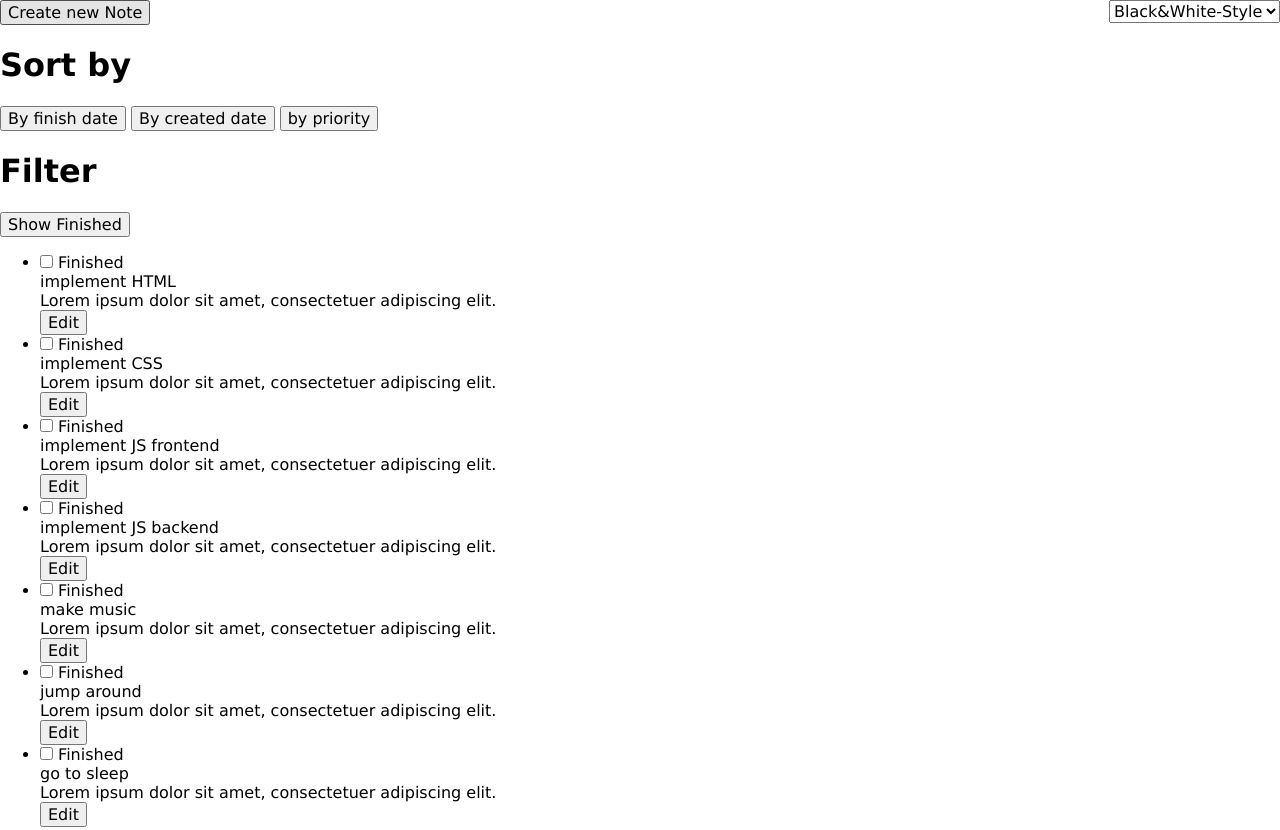
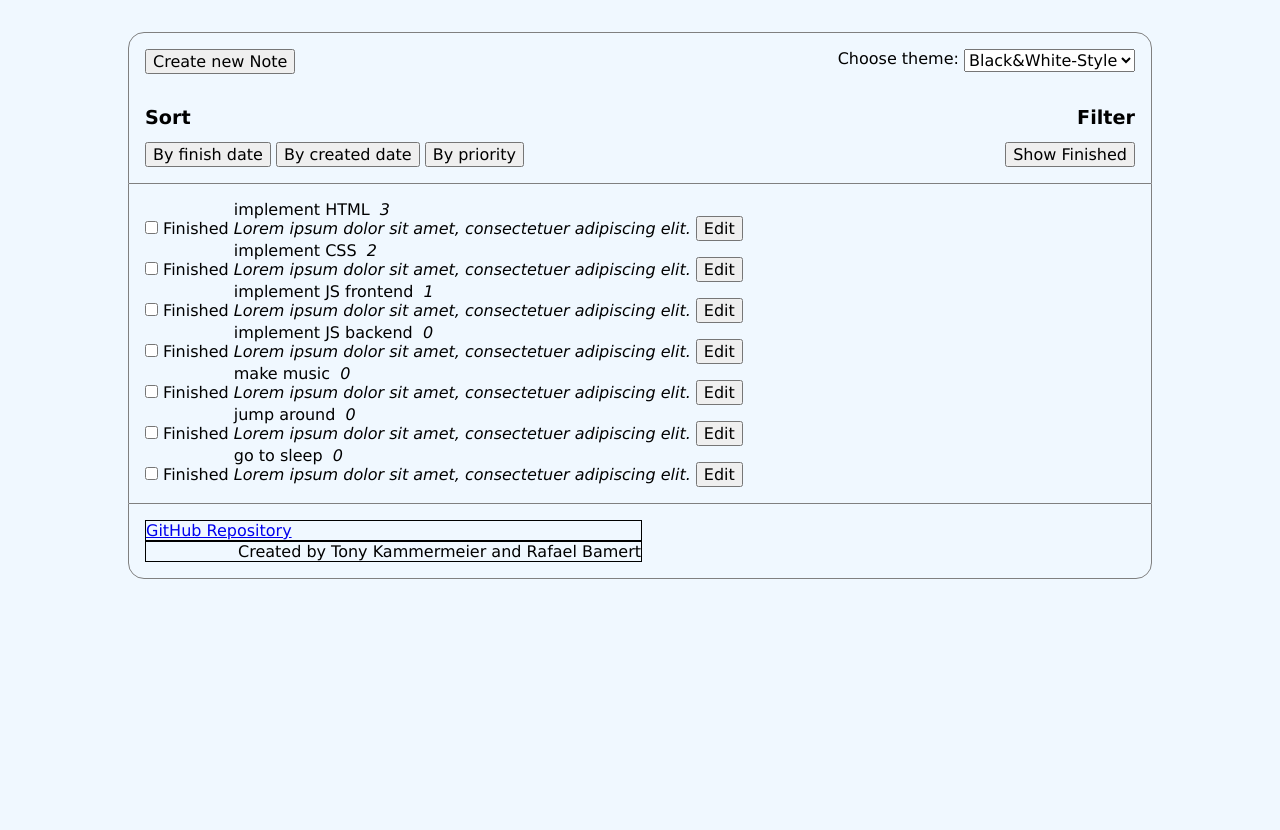
Before and after one commit to elafari/CAS-FEE_project1, a website: page wwwroot/index.html in a window 1280 px wide. Shown: the top 830 px of the page. After the commit the page ends 800 px from the top, so only its background shows below. Drawn offline with Linux system fonts and the light colour scheme.

Commit message:
content as ul layout

```diff
--- a/wwwroot/css/general.css
+++ b/wwwroot/css/general.css
@@ -1,49 +1,114 @@
 html {
     font-family: Verdana, sans-serif;
+}
+
+body {
+    min-width: 600px; /* @todo: remove when made responsive */
+    width: 80%;
+    margin: 2em auto;
+    background-color: aliceblue;
+}
+
+/**
+ * @Section: @todo: checkout @section, insert oocss section
+ */
+header, main, footer {
+    border: 1px solid grey;
+    padding: 1em;
+}
+
+/**
+ * Section: Header
+ */
+header {
+    border-radius: 1em 1em 0 0;
+}
+
+header select, header label {
+    float: right;
+}
+
+header > div > div {
+    float: left;
+}
+header > div > div:first-child {
+    width: 70%;
+}
+header > div > div:last-child {
+    width: 30%
+}
+
+h1 {
+    font-size: 1.2rem;
+    margin-top: 2rem;
+}
+
+#show-finished {
+    float:right;
+}
+
+header:after {
+    content: '';
+    display: block;
+    clear: both;
+}
+
+/**
+ * Section: Content
+ */
+main {
+    border-width: 0 1px;
+}
+
+/* ul */
+#notes {
+    list-style-type: none;
+    margin: 0 auto;
+    padding: 0;
+}
+
+li > span {
+    display: inline-block;
+}
+
+.title {
+
+}
+.prio {
+    font-style: oblique;
+}
+.desc {
+    font-style: italic;
+}
+
+
+/**
+ * Section: footer
+ */
+footer {
+    border-radius: 0 0 1em 1em;
+}
+
+footer span {
+    display: inline-block;
+    width: 50%;
+    border: 1px solid black;
+}
+
+.edit-task-item {
+    display: none;
+}
+
+.edit-task-item div label {
+    /*display: inline-block;*/
+    width: 30%;
+}
+
+.edit-task-item div input {
+    /*display: inline-block;*/
+    width: 70%;
 }
 
 .right {
     text-align: right;
 }
-
-header select {
-    float: right;
-}
-
-.task-item {
-    margin: 1em;}
-
-.task-item  label {
-    display: inline-block;
-    width: 20% }
-.task-item  select {
-    width: 40%
-}
-.task-item  button {
-    width: 4em;
-    padding: 0.5em;
-}
-
-footer {
-    font-size: 0.8em;
-    background-color: lightgrey;
-    padding: 1em;
-}
-
-footer span {
-    display: inline-block;
-    width: 50%;
-    //border: 1px solid black;
-}
-
-
-.edit-task-item {
-    display: none;
-}
-.edit-task-item div label {
-    /*display: inline-block;*/
-    width: 30%;}
-.edit-task-item div input {
-    /*display: inline-block;*/
-    width: 70%;
-}
--- a/wwwroot/css/themes/black_white.css
+++ b/wwwroot/css/themes/black_white.css
@@ -0,0 +1,2 @@
+#DADEC7 as background
+#BB3C13 as button..
--- a/wwwroot/index.html
+++ b/wwwroot/index.html
@@ -10,13 +10,15 @@
     <script id="notes-template" type="text/x-handlebars-template">
         {{#each this}}
         <li id="note-{{this.id}}">
+            <span>
                 <input type="checkbox" id="finish_note-{{this.id}}">
                 <label for="finish_note-{{this.id}}">Finished</label>
-            <div>
-                <div>{{this.title}}</div>
-                <div>{{this.importance}}</div><!-- @todo: 1 svg, 3 colors-->
-                <div>{{this.description}}</div><!-- @todo: Event-Handler expandDescription -->
-            </div>
+            </span>
+            <span>
+                <span class="title">{{this.title}}</span>&nbsp;
+                <span class="prio">{{this.prio}}</span><br><!-- @todo: 1 svg, 3 colors-->
+                <span class="desc">{{this.description}}</span><!-- @todo: Event-Handler expandDescription -->
+            </span>
             <button>Edit</button>
         </li>
         {{/each}}
@@ -25,24 +27,29 @@
 
 <body>
 <header>
+    <div>
         <button id="create">Create new Note</button>
         <select name="" id="select-theme"><!-- @todo: use handlebars template here)-->
             <option value="bw" selected>Black&White-Style</option>
             <option value="dr">Dracula-Style</option>
         </select>
-</header>
-
+        <label for="select-theme">Choose theme:&nbsp;</label>
+    </div>
     <div>
-    <h1>Sort by</h1>
+        <div>
+            <h1>Sort</h1>
             <nav>
                 <button id="by-finish-date">By finish date</button>
                 <button id="by-created-date">By created date</button>
-        <button id="by-prio">by priority</button>
+                <button id="by-prio">By priority</button>
             </nav>
-
-    <h1>Filter</h1>
+        </div>
+        <div class=right">
+            <h1 class="right">Filter</h1>
             <button id="show-finished">Show Finished</button>
         </div>
+    </div>
+</header>
 
 <main>
     <ul id="notes"></ul><!-- @todo: Event-Handler setFinished and edit -->
@@ -53,7 +60,7 @@
  <span class="right">Created by Tony Kammermeier and Rafael Bamert</span>
     <!--@todo: insert GitHub icon and links to our gitHub-pages-->
 </footer>
-
+<!--
 <form id="edit-task-item">
     <div>
         <label for="title">Title</label>
@@ -66,7 +73,7 @@
     <div>
         <label for="prio">Wichtigkeit</label>
         <input type="text" id="prio"><!-- @todo: Event handler: setPrio (color changes)-->
-    </div>
+  <!--  </div>
     <div>
         <label for="due-date">Erledigt bis:</label>
         <input type="date" id="due-date">
@@ -75,7 +82,7 @@
         <button id="save">Speichern</button>
         <button id="cancel">Cancel</button>
     </div>
-</form>
+</form>-->
 
 <script src="./vendor/jquery-2.2.3.js"></script>
 <script src="./vendor/handlebars-v4.0.5.js"></script>
```
Lines whose indentation alone changed are shown as unchanged.
